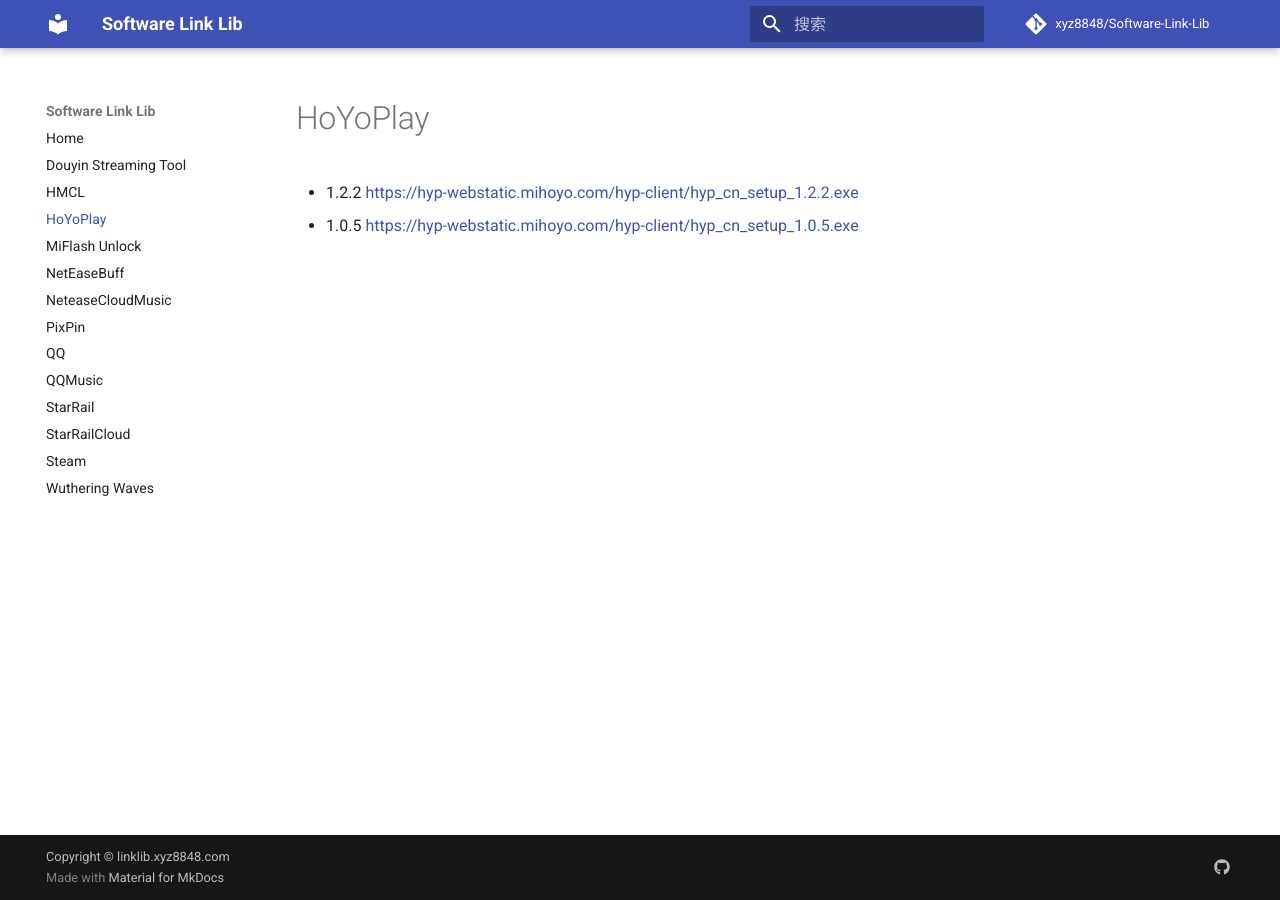
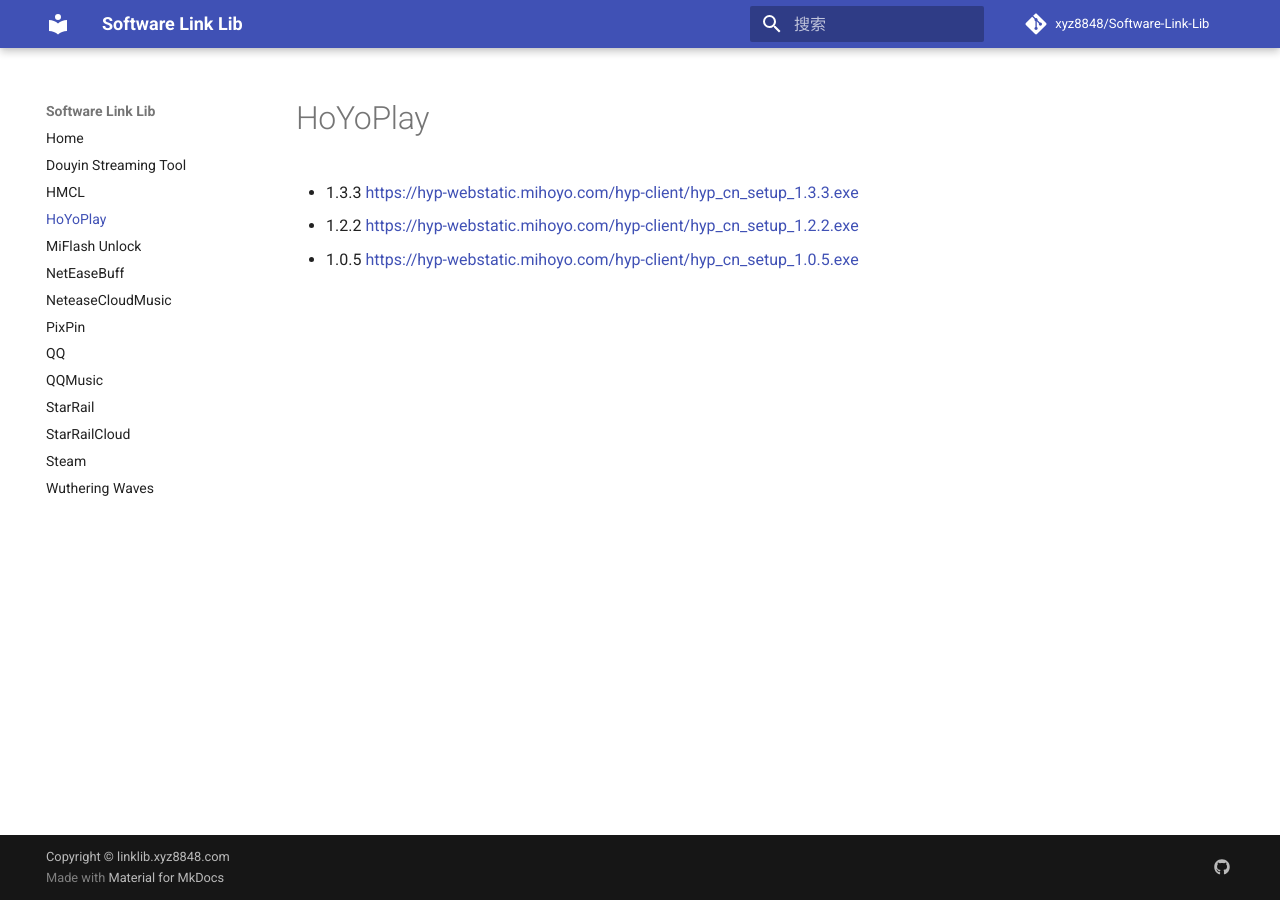
Before and after one commit to xyz8848/Software-Link-Lib, an MkDocs documentation site: the page built from docs/HoYoPlay.md, in a window 1280 px wide. Built offline with MkDocs 1.6.1 and Material for MkDocs 9.7.7, drawn with Linux system fonts in a browser that asks for light colours; comment, search, counter and statistics services are not loaded.

Commit message:
Update HoYoPlay.md

```diff
--- a/docs/HoYoPlay.md
+++ b/docs/HoYoPlay.md
@@ -1,4 +1,5 @@
 # HoYoPlay
 
+- 1.3.3 [https://hyp-webstatic.mihoyo.com/hyp-client/hyp_cn_setup_1.3.3.exe](https://hyp-webstatic.mihoyo.com/hyp-client/hyp_cn_setup_1.3.3.exe)
 - 1.2.2 [https://hyp-webstatic.mihoyo.com/hyp-client/hyp_cn_setup_1.2.2.exe](https://hyp-webstatic.mihoyo.com/hyp-client/hyp_cn_setup_1.2.2.exe)
 - 1.0.5 [https://hyp-webstatic.mihoyo.com/hyp-client/hyp_cn_setup_1.0.5.exe](https://hyp-webstatic.mihoyo.com/hyp-client/hyp_cn_setup_1.0.5.exe)
```
